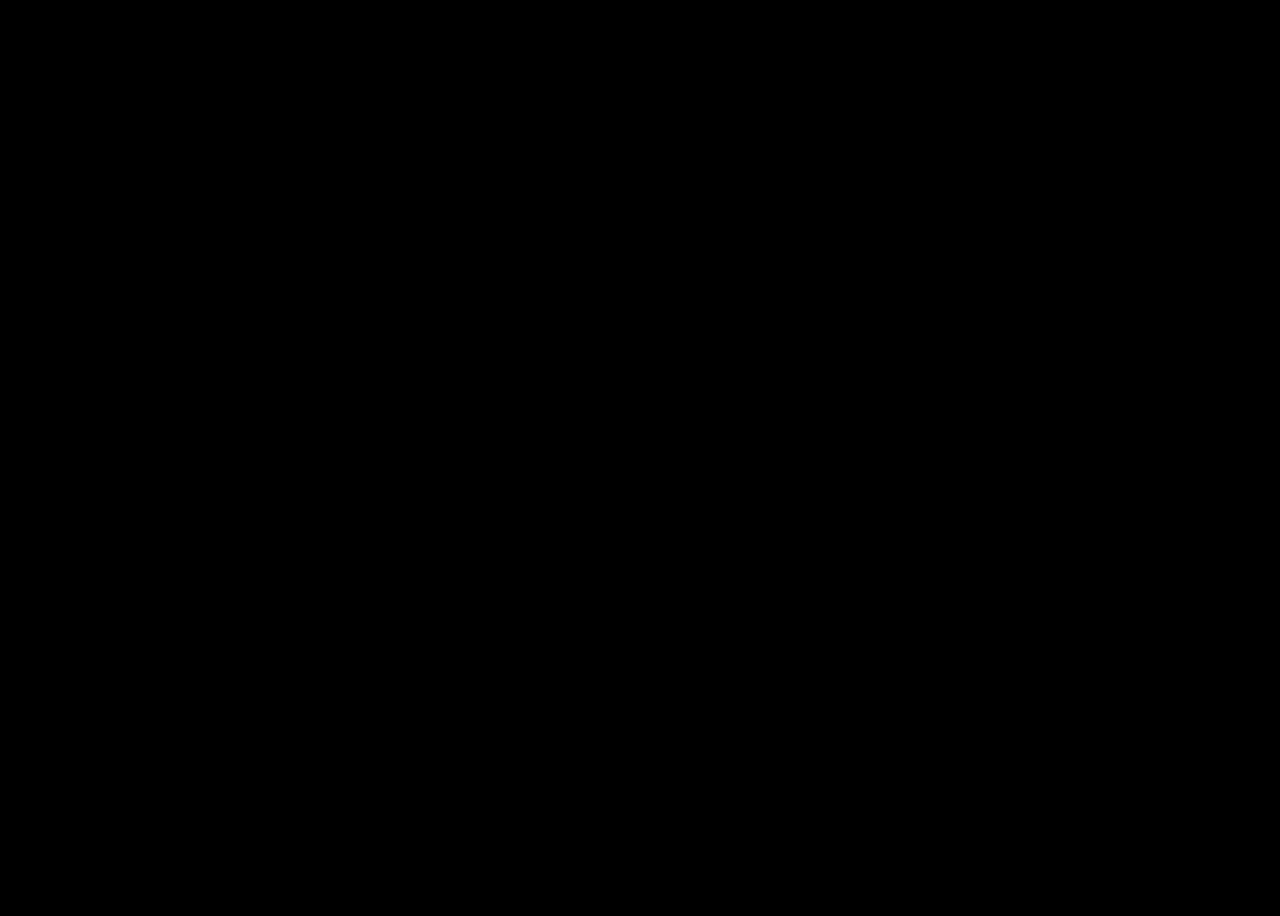
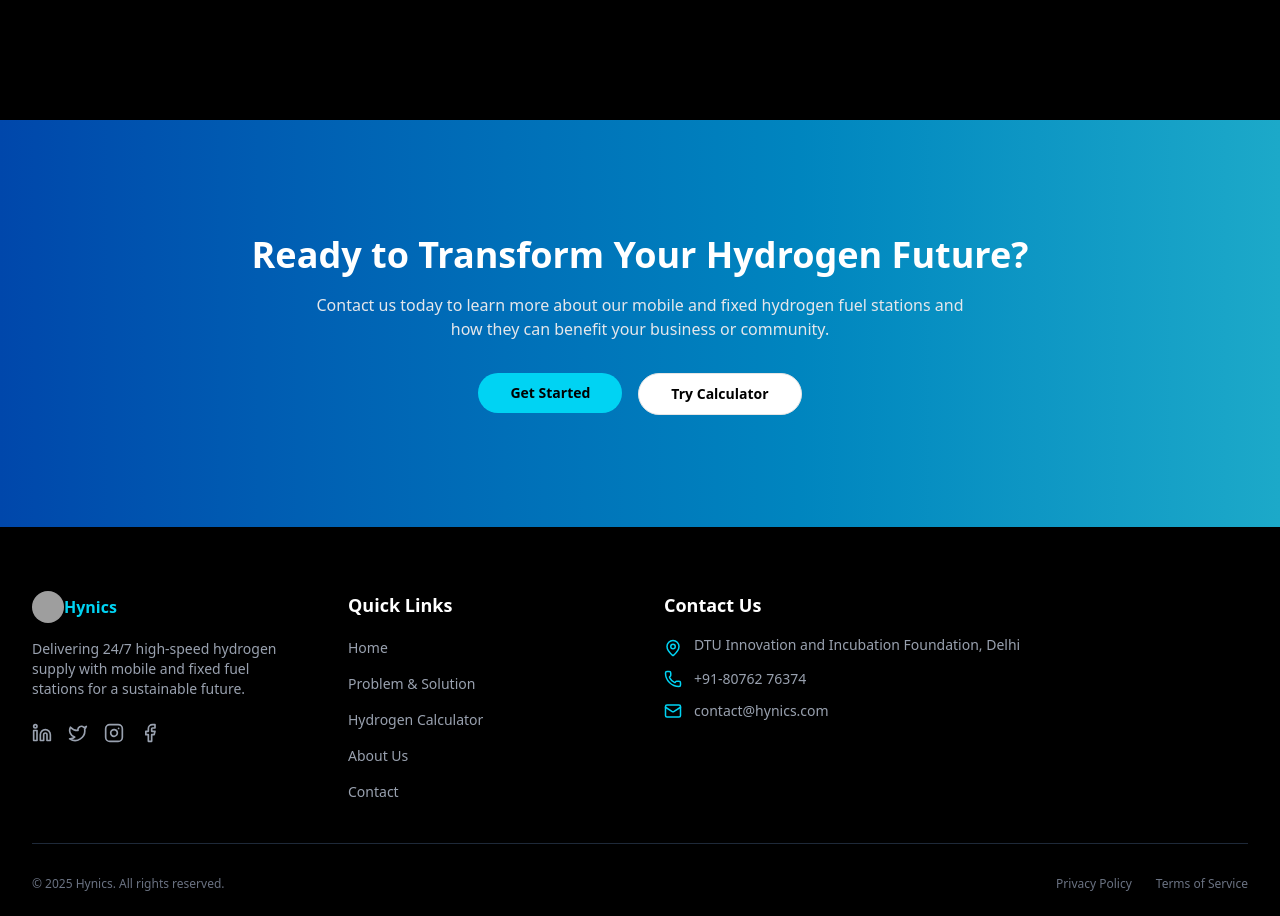
Before and after one commit to s4mzai/hynics-frontend, a React (Vite) app: page / in a window 1280 px wide. Shown: the part 5980-6896 px from the top of the page. Before the commit the page ends 6100 px from the top, so only its background shows below. Built offline with nearby package versions, Linux system fonts and the light colour scheme; grey boxes are pictures that could not be loaded.

Commit message:
Add Footer

```diff
--- /dev/null
+++ b/src/components/LandingPage/Footer.jsx
@@ -0,0 +1,133 @@
+import React from 'react';
+import { Linkedin, Twitter, Instagram, Facebook, MapPin, Mail, Phone } from 'lucide-react';
+import { Button } from '../ui/button';
+import { Link } from 'react-router-dom';
+
+const CallToAction = () => {
+  return (
+    <div className="w-full bg-gradient-to-r from-[#0047AB] to-[#1CA9C9] p-12 md:p-20">
+      <div className="max-w-4xl mx-auto text-center p-8 rounded-xl">
+        <h2 className="text-3xl md:text-4xl font-extrabold text-white mb-4 leading-tight">
+          Ready to Transform Your Hydrogen Future?
+        </h2>
+        <p className="text-gray-200 mb-8 max-w-2xl mx-auto">
+          Contact us today to learn more about our mobile and fixed hydrogen fuel stations and how they can benefit your business or community.
+        </p>
+
+        <div className="flex flex-col sm:flex-row justify-center space-y-4 sm:space-y-0 sm:space-x-4">
+          <Link to="/contact">
+            <Button className="w-full bg-cyan-400 text-black font-semibold py-5 px-8 rounded-full hover:bg-cyan-500 transition-transform transform">
+              Get Started
+            </Button>
+          </Link>
+
+          <Link to="/calculator">
+            <Button className="w-full border text-white font-semibold py-5 px-8 rounded-full bg-white text-black hover:bg-white/80">
+              Try Calculator
+            </Button>
+          </Link>
+        </div>
+      </div>
+    </div>
+  );
+};
+
+const FooterContent = () => {
+  const quickLinks = [
+    { name: 'Home', href: '/home' },
+    { name: 'Problem & Solution', href: '/problem-solution' },
+    { name: 'Hydrogen Calculator', href: '/calculator' },
+    { name: 'About Us', href: '/about' },
+    { name: 'Contact', href: '/contact' },
+  ];
+
+  const socialIcons = [
+    { icon: Linkedin, href: 'https://linkedin.com' },
+    { icon: Twitter, href: 'https://twitter.com' },
+    { icon: Instagram, href: 'https://instagram.com' },
+    { icon: Facebook, href: 'https://facebook.com' },
+  ];
+
+  return (
+    <footer className="bg-black text-white pt-16 pb-6">
+      <div className="max-w-7xl mx-auto px-6 lg:px-8">
+        <div className="grid grid-cols-1 md:grid-cols-4 gap-12 border-b border-gray-800 pb-10">
+
+          <div className="space-y-4">
+            <div className='text-cyan-400 font-bold flex items-center'>
+                <img
+                src="https://www.hynics.in/lovable-uploads/logo.png"
+                alt="Hynics Logo"
+                className="w-8 h-8 rounded-full object-cover"
+                />
+                <span>Hynics</span>
+            </div>
+            <p className="text-gray-400 text-sm">
+              Delivering 24/7 high-speed hydrogen supply with mobile and fixed fuel stations for a sustainable future.
+            </p>
+            <div className="flex space-x-4 pt-2">
+              {socialIcons.map((item, index) => (
+                <Link key={index} to={item.href} className="text-gray-400 hover:text-cyan-400 transition duration-150">
+                  <item.icon size={20} />
+                </Link>
+              ))}
+            </div>
+          </div>
+
+          <div>
+            <h3 className="text-lg font-semibold mb-4 text-white">Quick Links</h3>
+            <ul className="space-y-3">
+              {quickLinks.map((link) => (
+                <li key={link.name}>
+                  <Link
+                    to={link.href}
+                    className="text-gray-400 hover:text-cyan-400 transition duration-150 text-sm"
+                  >
+                    {link.name}
+                  </Link>
+                </li>
+              ))}
+            </ul>
+          </div>
+
+          <div className="md:col-span-2">
+            <h3 className="text-lg font-semibold mb-4 text-white">Contact Us</h3>
+            <div className="space-y-3 text-sm">
+              <div className="flex items-start text-gray-400">
+                <MapPin size={18} className="mr-3 mt-1 flex-shrink-0 text-cyan-400" />
+                <p>DTU Innovation and Incubation Foundation, Delhi</p>
+              </div>
+              <div className="flex items-center text-gray-400">
+                <Phone size={18} className="mr-3 flex-shrink-0 text-cyan-400" />
+                <p className="hover:text-white transition">+91-80762 76374</p>
+              </div>
+              <div className="flex items-center text-gray-400">
+                <Mail size={18} className="mr-3 flex-shrink-0 text-cyan-400" />
+                <p className="hover:text-white transition">contact@hynics.com</p>
+              </div>
+            </div>
+          </div>
+        </div>
+
+        <div className="mt-8 flex flex-col md:flex-row justify-between items-center text-xs text-gray-500 space-y-4 md:space-y-0">
+          <p>&#169; 2025 Hynics. All rights reserved.</p>
+          <div className="flex space-x-6">
+            <Link to="/privacy-policy" className="hover:text-white transition">Privacy Policy</Link>
+            <Link to="/terms-of-service" className="hover:text-white transition">Terms of Service</Link>
+          </div>
+        </div>
+      </div>
+    </footer>
+  );
+};
+
+const FooterSection = () => {
+  return (
+    <section className="w-full">
+      <CallToAction />
+      <FooterContent />
+    </section>
+  );
+};
+
+export default FooterSection;
--- a/src/pages/Home.jsx
+++ b/src/pages/Home.jsx
@@ -4,6 +4,7 @@ import Industries from "@/components/LandingPage/IndustriesSection"
 import FuelComparisonTable from "@/components/LandingPage/FuelComparisonTable"
 import TeamMembers from "@/components/LandingPage/TeamMembersSection"
 import RecognitionSection from "@/components/LandingPage/Recognition"
+import FooterSection from "@/components/LandingPage/Footer"
 
 const Home = () => {
   return (
@@ -14,6 +15,7 @@ const Home = () => {
       <FuelComparisonTable/>
       <TeamMembers/>
       <RecognitionSection/>
+      <FooterSection/>
     </div>
   )
 }
```
